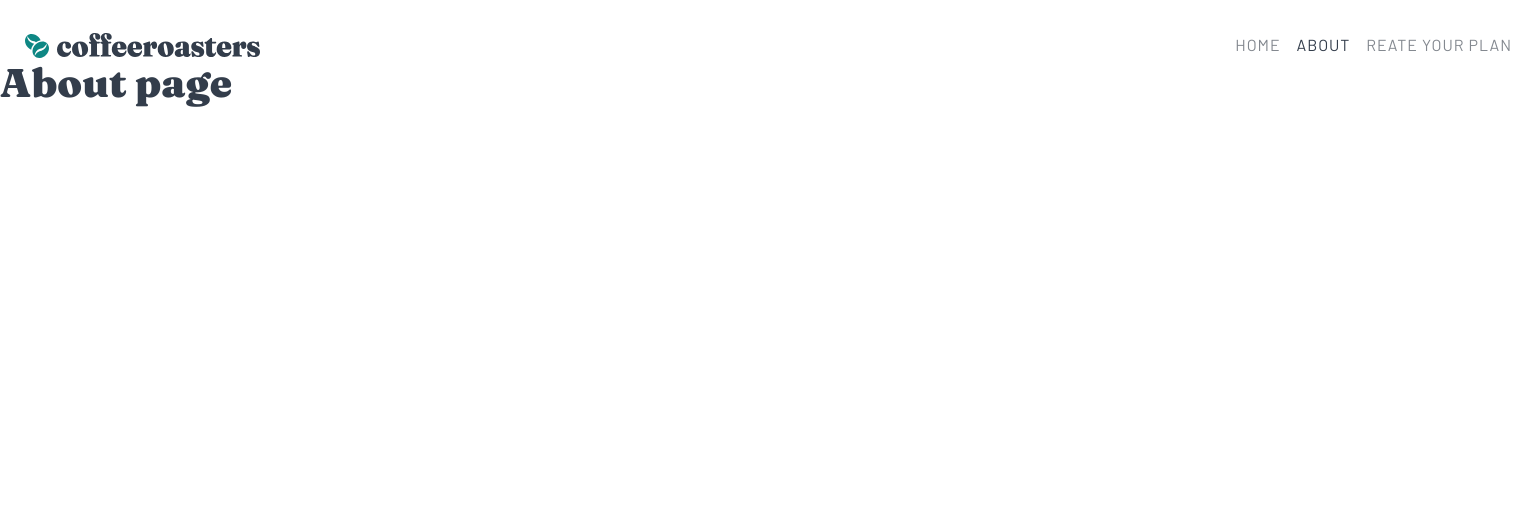
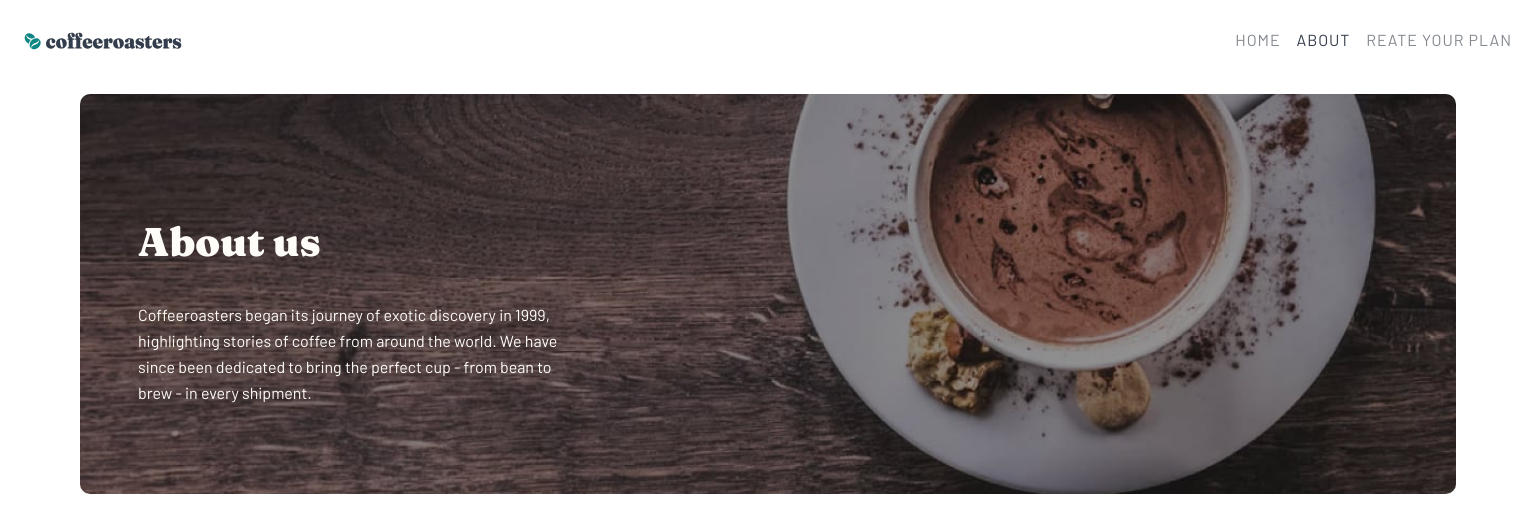
Before and after one commit to frontend-rustyff12/22-coffee-roasters, a React (Vite) app: page /about in a window 1536 px wide. Shown: the top 532 px of the page. Built offline with nearby package versions, Linux system fonts and the light colour scheme.

Commit message:
About Hero

```diff
--- /dev/null
+++ b/src/components/about/AboutHero.jsx
@@ -0,0 +1,18 @@
+export default function AboutHero() {
+  return (
+    <section className="hero-wrapper">
+      <div className="hero-container about">
+        <div className="hero-content about">
+          <h1 className="about">About us</h1>
+
+          <p>
+            Coffeeroasters began its journey of exotic discovery in 1999,
+            highlighting stories of coffee from around the world. We have since
+            been dedicated to bring the perfect cup - from bean to brew - in
+            every shipment.
+          </p>
+        </div>
+      </div>
+    </section>
+  );
+}
--- /dev/null
+++ b/src/components/home/HomeHero.jsx
@@ -0,0 +1,19 @@
+export default function HomeHero() {
+  return (
+    <section className="hero-wrapper">
+      <div className="hero-container">
+        <div className="hero-content">
+          <h1>Great coffee made simple.</h1>
+
+          <p>
+            Start your mornings with the world&apros;s best coffees. Try our
+            expertly curated artisan coffees from our best roasters delivered
+            directly to your door, at your schedule.
+          </p>
+
+          <button className="btn">Create your plan</button>
+        </div>
+      </div>
+    </section>
+  );
+}
--- a/src/index.css
+++ b/src/index.css
@@ -169,6 +169,10 @@ header {
   padding: 2rem 1.5rem 0rem;
 }
 
+header img {
+  height: 18px;
+}
+
 header nav {
   width: 100%;
   display: flex;
@@ -177,14 +181,70 @@ header nav {
 }
 
 header nav button {
+  height: 18px;
   border: none;
 }
 
-header nav button {
-  border: none;
+header nav button img {
+  height: 18px;
+}
+
+/* Hero */
+
+.hero-wrapper {
+  width: 100%;
+  padding: 2.5rem 1.5rem;
+}
+
+.hero-container {
+  position: relative;
+  height: 500px;
+  width: 100%;
+  background: url("/home/mobile/image-hero-coffeepress.jpg") no-repeat
+    center/cover;
+  border-radius: 10px;
+  display: flex;
+  flex-direction: column;
+  align-items: center;
+  justify-content: center;
+}
+.hero-container.about {
+  background: url("/about/mobile/image-hero-whitecup.jpg") no-repeat
+    center/cover;
+  height: 400px;
+}
+
+.hero-content {
+  /* margin: 6.25rem 1.5rem; */
+  height: 300px;
+  width: 280px;
+  text-align: center;
+}
+
+.hero-content.about {
+  height: 202px;
+  width: 280px;
+  text-align: center;
+}
+
+.hero-content h1 {
+  margin-bottom: 1.5rem;
+}
+
+.hero-content h1.about {
+  font-size: 1.75rem;
+}
+
+.hero-content p {
+  margin-bottom: 2.5rem;
+}
+
+.hero-content .btn {
+  margin: 0 auto;
 }
 
 @media screen and (min-width: 768px) {
+  /* Header */
   header nav button {
     display: none;
   }
@@ -208,8 +268,95 @@ header nav button {
   .menu-item a:hover {
     color: var(--dark-grey-blue);
   }
+
+  /* Hero */
+  .hero-wrapper {
+    padding: 3.375rem 2.5rem;
+  }
+
+  .hero-container {
+    position: relative;
+    height: 500px;
+    width: 100%;
+    background: url("/home/tablet/image-hero-coffeepress.jpg") no-repeat
+      center/cover;
+    align-items: start;
+    padding: 6.5rem 3.625rem;
+  }
+
+  .hero-container.about {
+    background: url("/about/tablet/image-hero-whitecup.jpg") no-repeat
+      center/cover;
+  }
+
+  .hero-content {
+    /* margin: 6.25rem 1.5rem; */
+    height: 292px;
+    width: 398px;
+    text-align: start;
+  }
+
+  .hero-content.about {
+    height: 164px;
+    width: 398px;
+    text-align: start;
+  }
+
+  .hero-content h1 {
+    margin-right: 4.375rem;
+  }
+
+  .hero-content h1.about {
+    font-size: 2rem;
+  }
+
+  .hero-content .btn {
+    margin: 0;
+  }
 }
 
 @media screen and (min-width: 1440px) {
-  /*  */
+  /* Hero */
+
+  .hero-wrapper {
+    width: 100%;
+    padding: 2.75rem 5rem;
+  }
+
+  .hero-container {
+    height: 600px;
+    width: 100%;
+    background: url("/home/desktop/image-hero-coffeepress.jpg") no-repeat
+      center/cover;
+  }
+
+  .hero-container.about {
+    background: url("/about/desktop/image-hero-whitecup.jpg") no-repeat
+      center/cover;
+  }
+
+  .hero-content {
+    /* margin: 6.25rem 1.5rem; */
+    height: 368px;
+    width: 493px;
+  }
+
+  .hero-content.about {
+    height: 176px;
+    width: 445px;
+  }
+
+  .hero-content h1 {
+    margin: 0;
+    margin-bottom: 2rem;
+  }
+
+  .hero-content h1.about {
+    font-size: 2.5rem;
+    margin-bottom: 1.5rem;
+  }
+
+  .hero-content p {
+    margin-bottom: 3.5rem;
+  }
 }
--- a/src/pages/About.jsx
+++ b/src/pages/About.jsx
@@ -1,7 +1,8 @@
+import AboutHero from "../components/about/AboutHero";
 export default function About() {
   return (
     <>
-      <h2>About page</h2>
+      <AboutHero />
     </>
   );
 }
--- a/src/pages/Home.jsx
+++ b/src/pages/Home.jsx
@@ -1,7 +1,8 @@
+import HomeHero from "../components/home/HomeHero";
 export default function Home() {
   return (
     <>
-      <h2>Home page</h2>
+      <HomeHero />
     </>
   );
 }
```
